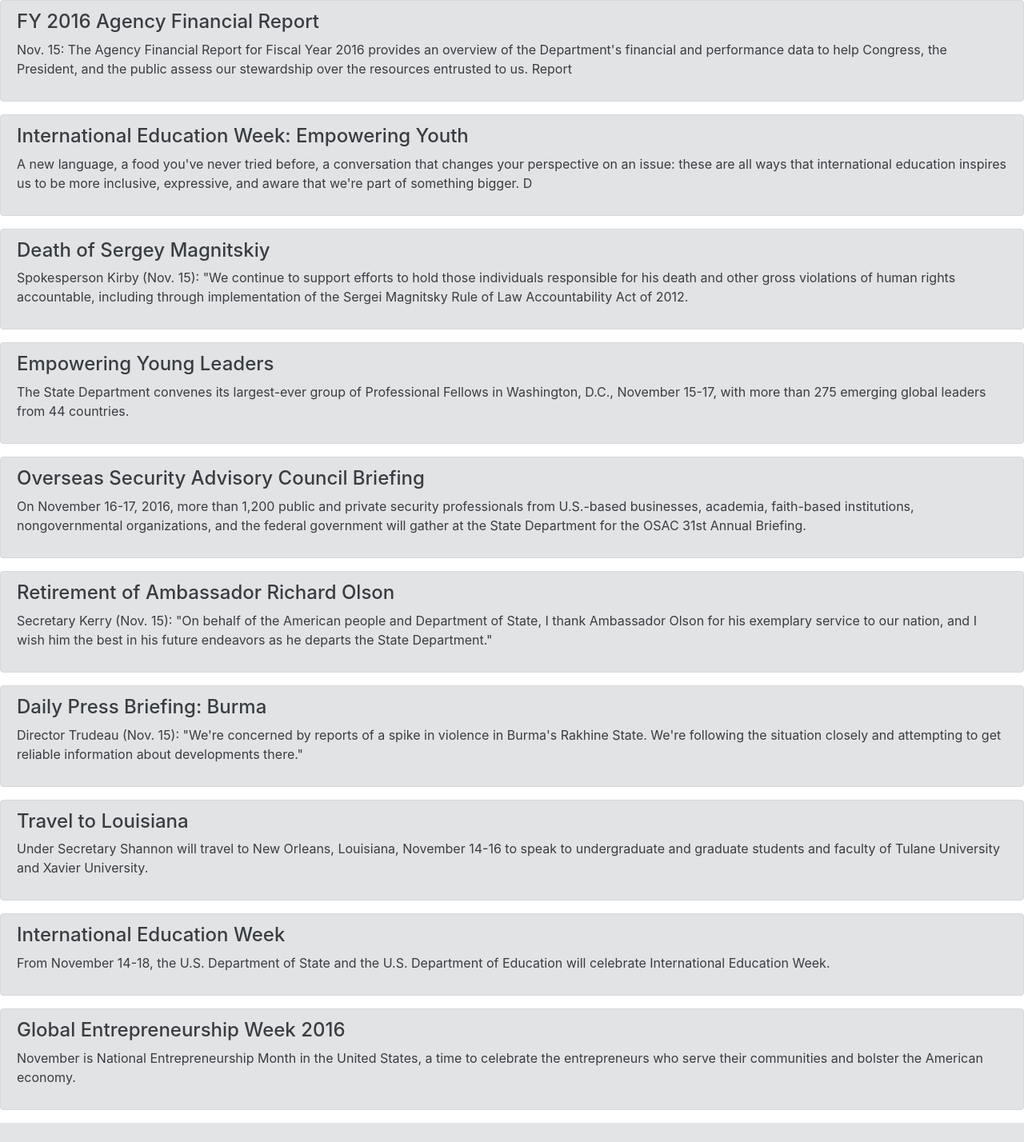
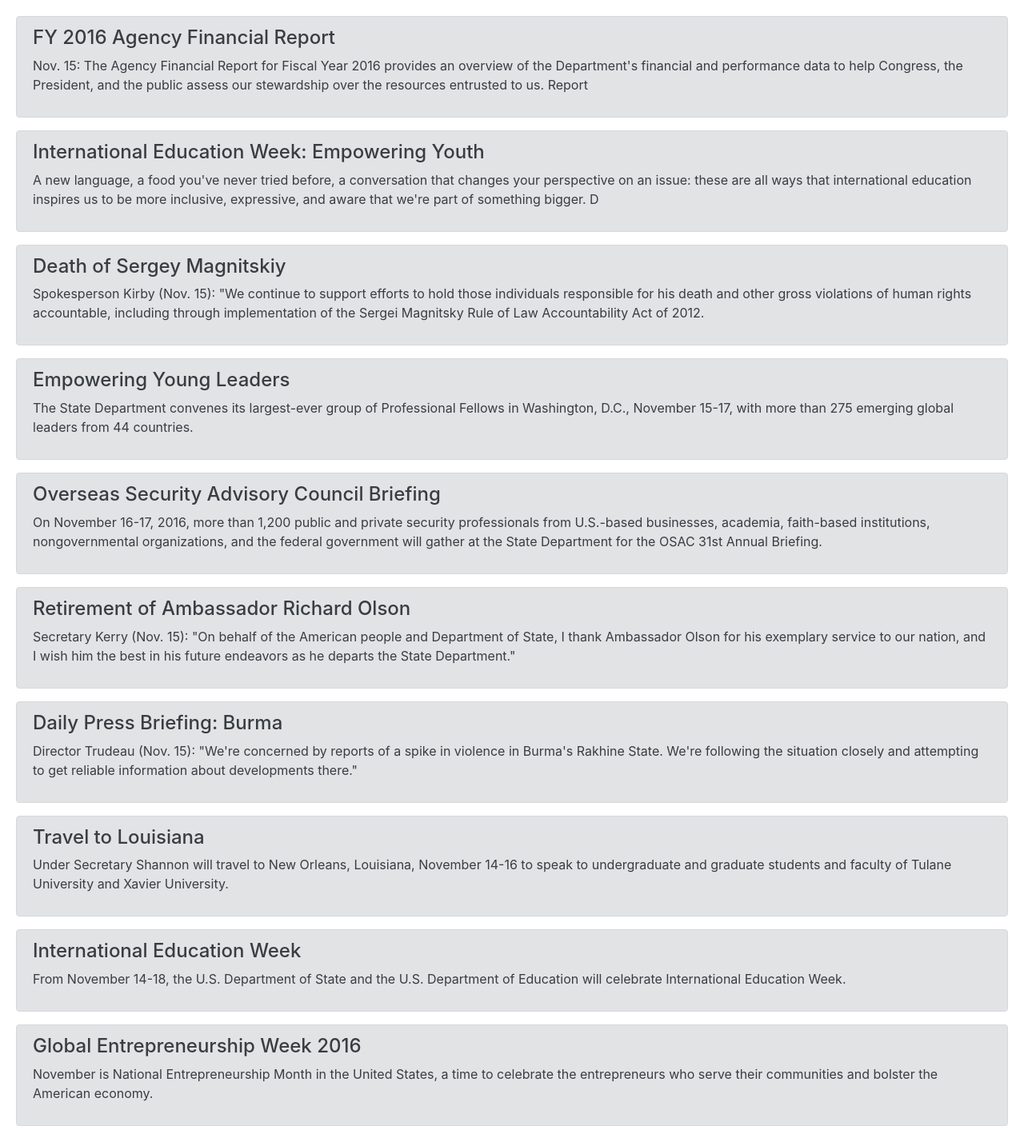
Before and after one commit to IgorChicherin/rss_feeds, a Django app: page / in a window 1280 px wide. Shown: the part 56-1484 px from the top of the page at 80% size. Before the commit the page ends 1460 px from the top, so only its background shows below. Run offline with Django 3.2, Linux system fonts and the light colour scheme; data comes from the database, SQL or seed files in the repository; some libraries are stand-ins or nearby versions.

Commit message:
added css stylesheet edited template

```diff
--- /dev/null
+++ b/static/css/mytheme.css
@@ -0,0 +1,8 @@
+.ccontent {
+    margin: 20px;
+}
+
+.buttons-group{
+    position: inherit;
+    left: 90%;
+}
--- a/templates/base.html
+++ b/templates/base.html
@@ -6,6 +6,7 @@
     <meta name="viewport" content="width=device-width, initial-scale=1">
     <title>Rss Feeds</title>
     <link rel="stylesheet" href="https://maxcdn.bootstrapcdn.com/bootstrap/4.0.0/css/bootstrap.min.css" integrity="sha384-Gn5384xqQ1aoWXA+058RXPxPg6fy4IWvTNh0E263XmFcJlSAwiGgFAW/dAiS6JXm" crossorigin="anonymous">
+    <link rel="stylesheet" href="{% static 'css/mytheme.css' %}">
 </head>
 <body>
 <nav class="navbar navbar-expand-lg navbar-dark bg-dark">
```
